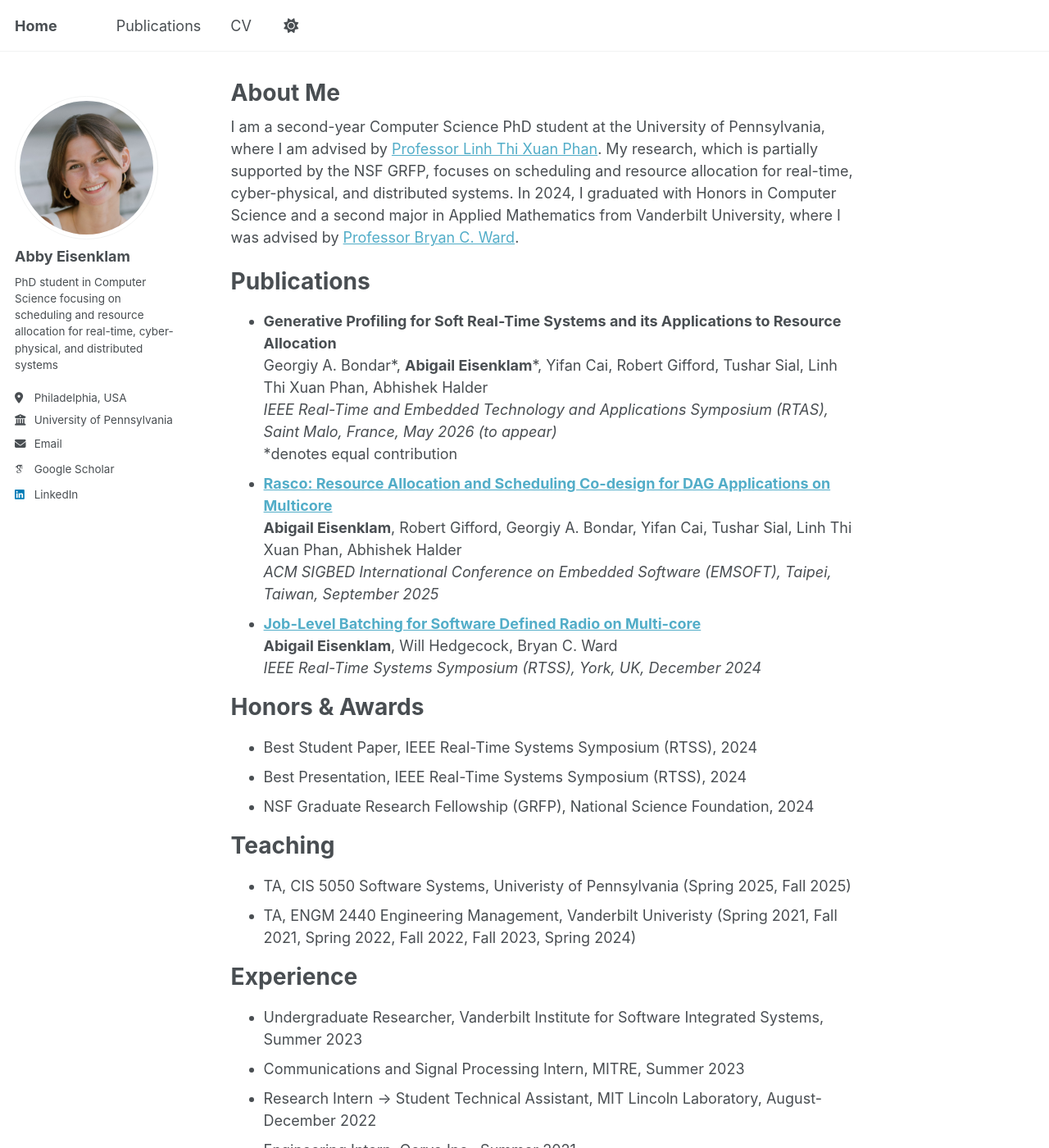
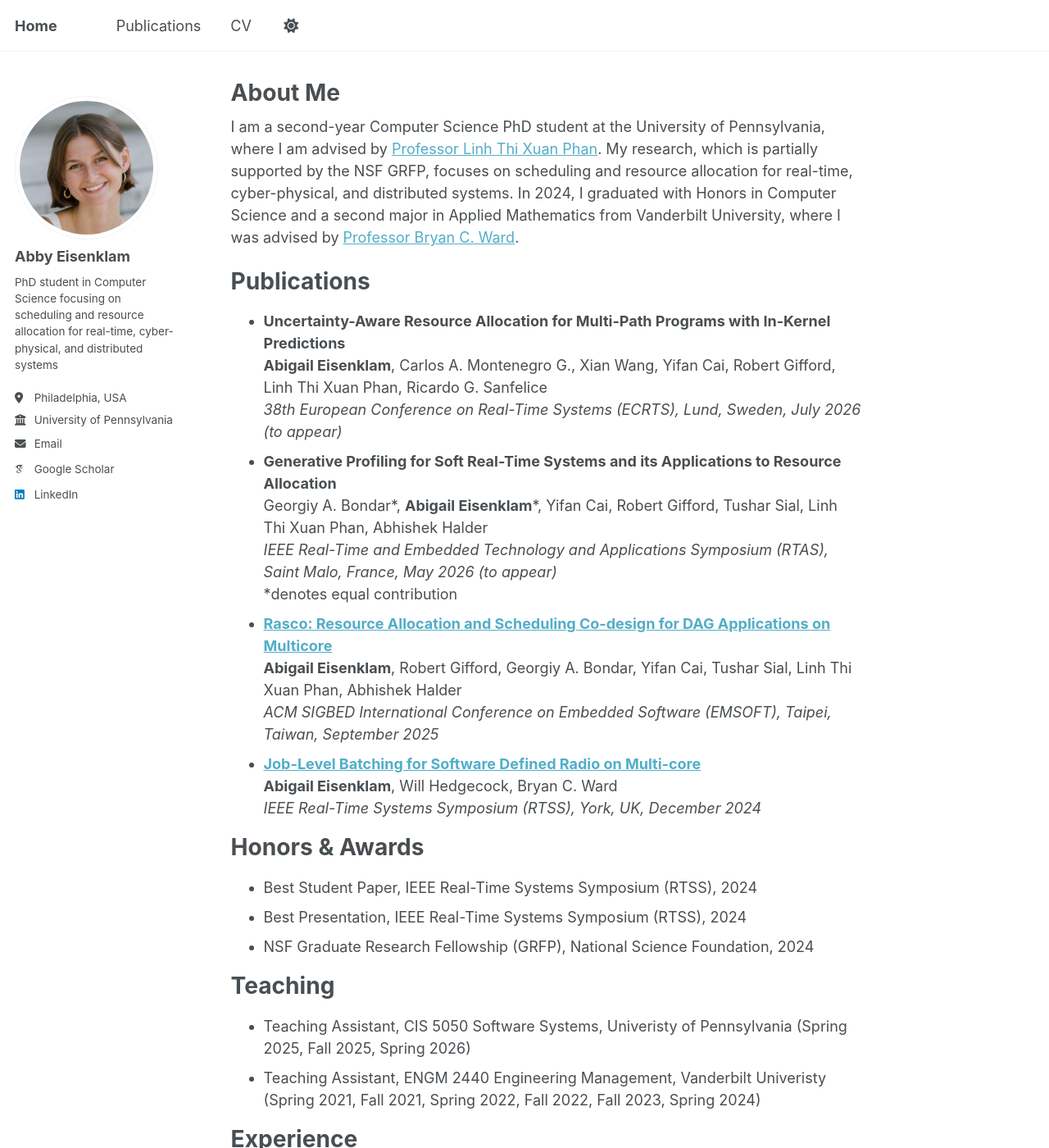
Before and after one commit to abbyeisenklam/abbyeisenklam.github.io, a Jekyll site: the page built from _pages/about.md, in a window 1280 px wide and 1400 px high. Shown: the whole window at 82% size. Built offline with Jekyll 4.4.1, drawn with Linux system fonts in a browser that asks for light colours; some web fonts are replaced; a script that is not in the unit is left out.

Commit message:
Update pubs

```diff
--- a/_pages/about.md
+++ b/_pages/about.md
@@ -11,6 +11,9 @@ I am a second-year Computer Science PhD student at the University of Pennsylvani
 
 Publications
 ======
+* **Uncertainty-Aware Resource Allocation for Multi-Path Programs with In-Kernel Predictions**  <br>
+**Abigail Eisenklam**, Carlos A. Montenegro G., Xian Wang, Yifan Cai, Robert Gifford, Linh Thi Xuan Phan, Ricardo G. Sanfelice  <br>
+_38th European Conference on Real-Time Systems (ECRTS), Lund, Sweden, July 2026 (to appear)_ <br>
 * **Generative Profiling for Soft Real-Time Systems and its Applications to Resource Allocation**  <br>
 Georgiy A. Bondar\*, **Abigail Eisenklam**\*, Yifan Cai, Robert Gifford, Tushar Sial, Linh Thi Xuan Phan, Abhishek Halder  <br>
 _IEEE Real-Time and Embedded Technology and Applications Symposium (RTAS), Saint Malo, France, May 2026 (to appear)_ <br>
@@ -30,8 +33,8 @@ Honors & Awards
 
 Teaching
 ======
-* TA, CIS 5050 Software Systems, Univeristy of Pennsylvania (Spring 2025, Fall 2025)
-* TA, ENGM 2440 Engineering Management, Vanderbilt Univeristy (Spring 2021, Fall 2021, Spring 2022, Fall 2022, Fall 2023, Spring 2024)
+* Teaching Assistant, CIS 5050 Software Systems, Univeristy of Pennsylvania (Spring 2025, Fall 2025, Spring 2026)
+* Teaching Assistant, ENGM 2440 Engineering Management, Vanderbilt Univeristy (Spring 2021, Fall 2021, Spring 2022, Fall 2022, Fall 2023, Spring 2024)
 
 Experience
 ======
```
